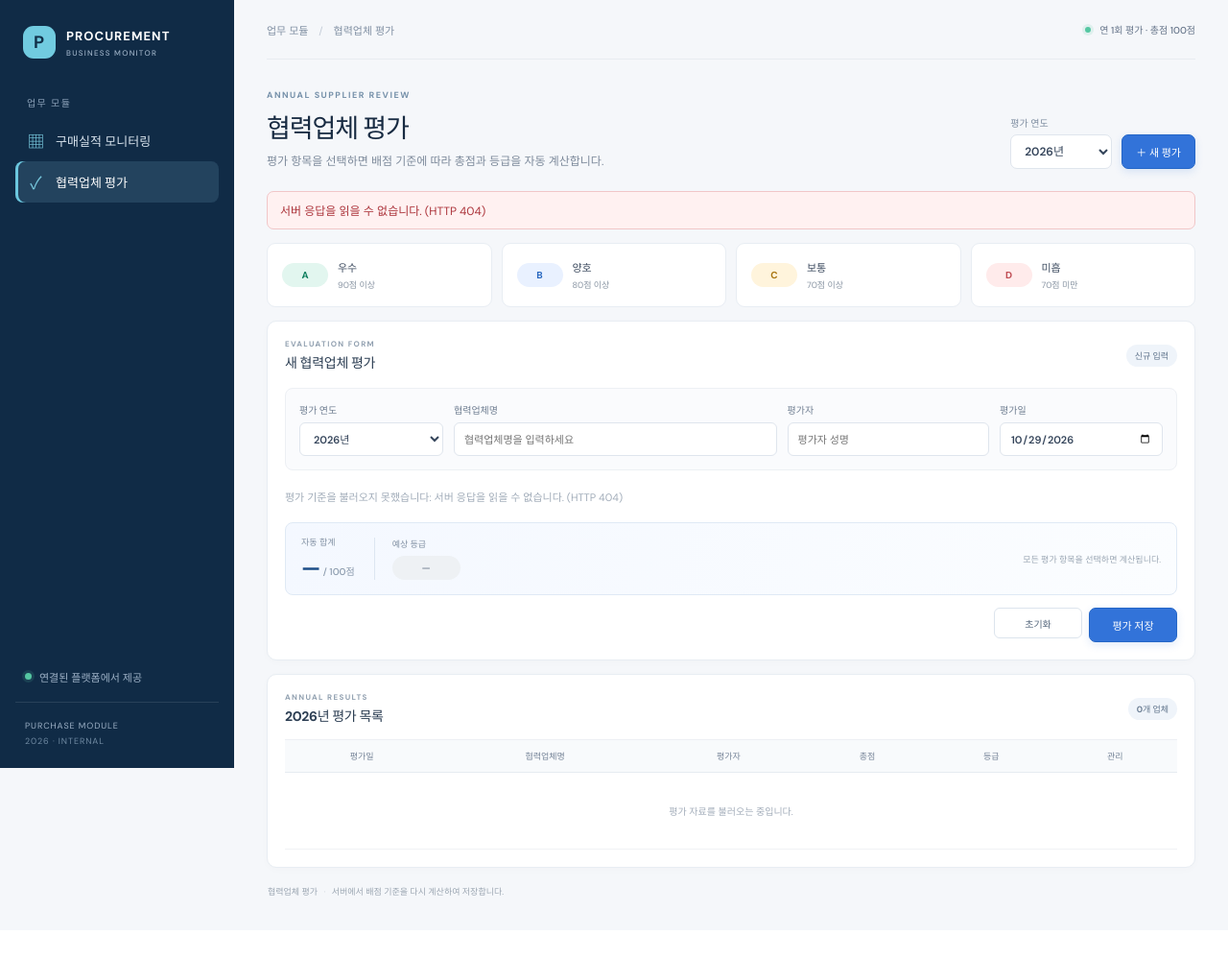
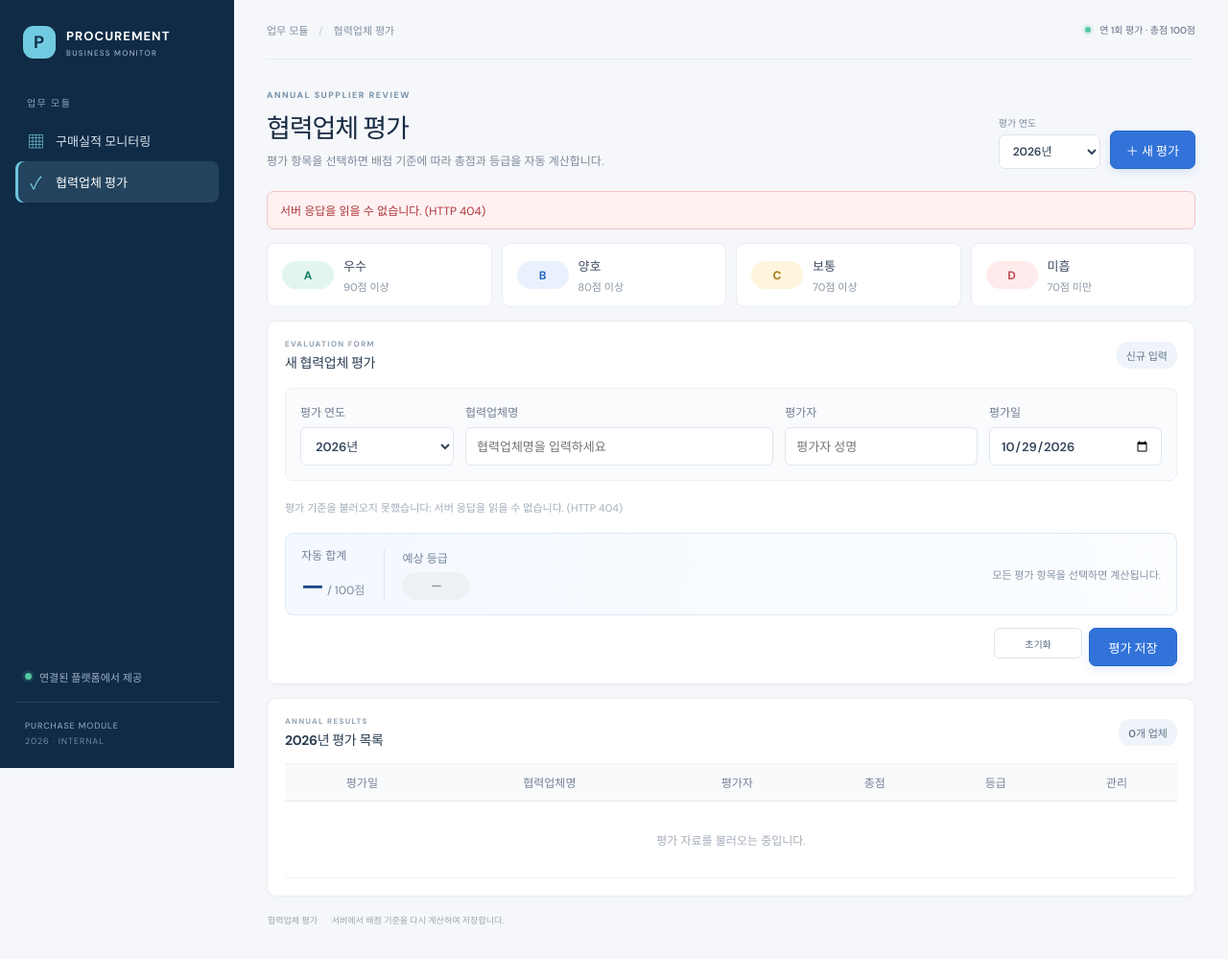
Before and after one commit to chatgptcjsu/Hyebin, a web app: page /purchase/vendor-evaluation.html in a window 1280 px wide. Shown: the whole page at 96% size. Before the commit the page ends 933 px from the top, so only its background shows below. Run offline with its HTML, style and script files only (its server is not run), Linux system fonts and the light colour scheme; data that the repository does not hold is empty.

Commit message:
Match vendor evaluation form layout

```diff
--- a/module-purchase/src/main/resources/static/purchase/vendor-evaluation.css
+++ b/module-purchase/src/main/resources/static/purchase/vendor-evaluation.css
@@ -1,14 +1,14 @@
 .evaluation-content { padding-bottom: 34px; }
 .evaluation-year-actions { align-items: end; }
-.primary-button { min-height: 36px; padding: 0 14px; border: 1px solid #2466c7; border-radius: 7px; background: #3273d9; color: #fff; font-size: 11px; font-weight: 600; box-shadow: 0 3px 8px rgb(50 115 217 / 15%); }
+.primary-button { min-height: 40px; padding: 0 16px; border: 1px solid #2466c7; border-radius: 7px; background: #3273d9; color: #fff; font-size: 13px; font-weight: 600; box-shadow: 0 3px 8px rgb(50 115 217 / 15%); }
 .primary-button:hover:not(:disabled) { background: #2866c6; }
 .primary-button:disabled { cursor: wait; opacity: .6; }
 .evaluation-summary { display: grid; grid-template-columns: repeat(4, minmax(0, 1fr)); gap: 10px; margin-bottom: 14px; }
 .summary-card { display: flex; align-items: center; gap: 10px; min-height: 67px; padding: 12px 15px; border: 1px solid #e8edf3; border-radius: 9px; background: #fff; }
 .summary-card strong, .summary-card small { display: block; }
-.summary-card strong { color: #3e4c60; font-size: 11px; }
-.summary-card small { margin-top: 4px; color: #8995a3; font-size: 9px; }
-.grade-pill { display: inline-flex; min-width: 48px; min-height: 25px; align-items: center; justify-content: center; padding: 3px 8px; border-radius: 14px; font-size: 10px; font-weight: 700; white-space: nowrap; }
+.summary-card strong { color: #3e4c60; font-size: 13px; }
+.summary-card small { margin-top: 4px; color: #8995a3; font-size: 11px; }
+.grade-pill { display: inline-flex; min-width: 54px; min-height: 29px; align-items: center; justify-content: center; padding: 4px 10px; border-radius: 16px; font-size: 12px; font-weight: 700; white-space: nowrap; }
 .grade-a { background: #e2f6ef; color: #118060; }
 .grade-b { background: #e9f1ff; color: #2867bf; }
 .grade-c { background: #fff4dc; color: #a87510; }
@@ -17,56 +17,67 @@
 .evaluation-form-panel, .evaluation-list-panel { padding: 18px; }
 .evaluation-list-panel { margin-top: 14px; }
 .evaluation-panel-heading { margin-bottom: 17px; }
-.edit-state, .count-badge { padding: 5px 9px; border-radius: 12px; background: #eff4fa; color: #62768d; font-size: 9px; font-weight: 600; }
-.evaluation-meta-grid { display: grid; grid-template-columns: 150px minmax(200px, 1.6fr) minmax(150px, 1fr) 170px; gap: 11px; padding: 14px; border: 1px solid #edf0f4; border-radius: 8px; background: #fafbfd; }
-.form-field { display: flex; min-width: 0; flex-direction: column; gap: 6px; color: #6f7e91; font-size: 10px; font-weight: 600; }
-.form-field input, .form-field select { width: 100%; height: 35px; padding: 0 10px; border: 1px solid #dfe5ed; border-radius: 6px; outline: none; background: #fff; color: #34445a; font-size: 11px; }
+.edit-state, .count-badge { padding: 6px 10px; border-radius: 12px; background: #eff4fa; color: #62768d; font-size: 11px; font-weight: 600; }
+.evaluation-meta-grid { display: grid; grid-template-columns: 160px minmax(200px, 1.6fr) minmax(160px, 1fr) 180px; gap: 12px; padding: 15px; border: 1px solid #edf0f4; border-radius: 8px; background: #fafbfd; }
+.form-field { display: flex; min-width: 0; flex-direction: column; gap: 7px; color: #6f7e91; font-size: 12px; font-weight: 600; }
+.form-field input, .form-field select { width: 100%; height: 40px; padding: 0 11px; border: 1px solid #dfe5ed; border-radius: 6px; outline: none; background: #fff; color: #34445a; font-size: 13px; }
 .form-field input:focus, .form-field select:focus { border-color: #76a9eb; box-shadow: 0 0 0 3px rgb(50 115 217 / 10%); }
 .criteria-list { margin-top: 19px; }
 .criteria-section + .criteria-section { margin-top: 17px; }
 .criteria-section-heading { display: flex; align-items: center; gap: 8px; margin-bottom: 9px; }
-.criteria-section-heading > span { display: grid; width: 21px; height: 21px; place-items: center; border-radius: 6px; background: #eaf2ff; color: #3273d9; font-size: 9px; font-weight: 700; }
-.criteria-section-heading h3 { margin: 0; color: #42546a; font-size: 11px; }
-.criteria-grid { display: grid; grid-template-columns: repeat(2, minmax(0, 1fr)); gap: 9px; }
-.criterion-card { min-width: 0; margin: 0; padding: 11px 12px 10px; border: 1px solid #e8edf3; border-radius: 8px; }
-.criterion-card legend { display: flex; width: 100%; align-items: center; gap: 7px; padding: 0; color: #35485f; font-size: 10px; font-weight: 700; }
-.criterion-number { display: inline-grid; width: 20px; height: 20px; flex: 0 0 auto; place-items: center; border-radius: 6px; background: #f1f5f9; color: #6e8197; font-size: 8px; }
-.criterion-card legend small { margin-left: auto; color: #9aa6b3; font-size: 8px; font-weight: 500; white-space: nowrap; }
-.criterion-options { display: grid; grid-template-columns: repeat(2, minmax(0, 1fr)); gap: 6px; margin-top: 9px; }
-.criterion-option { position: relative; min-width: 0; cursor: pointer; }
+.criteria-section-heading > span { display: grid; width: 25px; height: 25px; place-items: center; border-radius: 7px; background: #eaf2ff; color: #3273d9; font-size: 11px; font-weight: 700; }
+.criteria-section-heading h3 { display: flex; align-items: baseline; gap: 8px; margin: 0; color: #344a63; font-size: 16px; }
+.criteria-section-heading h3 small { color: #6f8298; font-size: 13px; font-weight: 600; }
+.criteria-grid { display: grid; grid-template-columns: 1fr; gap: 0; border: 1px solid #e0e7ef; border-radius: 8px; overflow: hidden; }
+.criterion-card { display: grid; grid-template-columns: minmax(230px, 0.9fr) minmax(0, 2.1fr); align-items: stretch; min-width: 0; padding: 0; border: 0; border-bottom: 1px solid #e7edf3; background: #fff; }
+.criterion-card:last-child { border-bottom: 0; }
+.criterion-title { display: flex; min-width: 0; align-items: center; gap: 10px; padding: 13px 15px; color: #34485f; }
+.criterion-number { display: inline-grid; width: 27px; height: 27px; flex: 0 0 auto; place-items: center; border-radius: 7px; background: #f1f5f9; color: #617991; font-size: 11px; font-weight: 700; }
+.criterion-name { color: #35485f; font-size: 14px; font-weight: 700; line-height: 1.4; }
+.criterion-title small { margin-left: auto; color: #718399; font-size: 12px; white-space: nowrap; }
+.criterion-options { display: flex; min-width: 0; flex-wrap: nowrap; gap: 8px; align-items: center; overflow-x: auto; padding: 10px 12px; border-left: 1px solid #edf0f4; background: #fbfcfe; }
+.criterion-option { position: relative; flex: 1 1 0; min-width: 120px; cursor: pointer; }
 .criterion-option input { position: absolute; width: 1px; height: 1px; opacity: 0; }
-.option-copy { display: flex; min-height: 33px; align-items: center; justify-content: space-between; gap: 6px; padding: 6px 8px; border: 1px solid #e9edf2; border-radius: 6px; background: #fff; color: #68778a; font-size: 9px; line-height: 1.35; transition: border-color .12s, background .12s, color .12s; }
+.option-copy { display: flex; min-height: 46px; align-items: center; justify-content: space-between; gap: 8px; padding: 8px 10px; border: 1px solid #e1e7ee; border-radius: 7px; background: #fff; color: #596b80; font-size: 12px; line-height: 1.4; transition: border-color .12s, background .12s, color .12s; }
 .option-copy > span { overflow-wrap: anywhere; }
-.option-copy strong { flex: 0 0 auto; color: #8190a1; font-size: 9px; }
+.option-copy strong { flex: 0 0 auto; color: #71849a; font-size: 12px; white-space: nowrap; }
 .criterion-option:hover .option-copy { border-color: #bdd2ef; background: #f8fbff; }
 .criterion-option input:checked + .option-copy { border-color: #4a84d6; background: #edf4ff; color: #245aa3; box-shadow: inset 0 0 0 1px #4a84d6; }
 .criterion-option input:checked + .option-copy strong { color: #245aa3; }
 .criterion-option input:focus-visible + .option-copy { outline: 2px solid #6e9ed4; outline-offset: 2px; }
 .score-result { display: flex; min-height: 76px; align-items: center; gap: 20px; margin-top: 17px; padding: 13px 16px; border: 1px solid #dfe9f5; border-radius: 8px; background: linear-gradient(100deg, #f4f8ff, #fbfdff); }
 .score-result > div { display: flex; flex-direction: column; gap: 6px; }
-.score-label { color: #8190a2; font-size: 9px; }
-#total-score { color: #1c4d87; font-size: 22px; font-variant-numeric: tabular-nums; }
-#total-score small { color: #8797aa; font-size: 10px; font-weight: 500; }
+.score-label { color: #71839a; font-size: 12px; }
+#total-score { color: #1c4d87; font-size: 26px; font-variant-numeric: tabular-nums; }
+#total-score small { color: #8797aa; font-size: 12px; font-weight: 500; }
 .final-grade-wrap { min-width: 90px; padding-left: 18px; border-left: 1px solid #dce6f1; }
-.score-hint { margin-left: auto; color: #9aa6b3; font-size: 9px; }
+.score-hint { margin-left: auto; color: #8493a4; font-size: 11px; }
 .form-actions { display: flex; justify-content: flex-end; gap: 7px; margin-top: 13px; }
 .form-actions .secondary-button, .form-actions .primary-button { min-width: 92px; }
 .evaluation-table { min-width: 670px; }
-.evaluation-table th, .evaluation-table td { text-align: center; }
+.evaluation-table th, .evaluation-table td { font-size: 12px; text-align: center; }
 .evaluation-table .supplier-cell { color: #3e5067; font-weight: 600; text-align: left; }
 .evaluation-table .number-cell { color: #364e6b; font-weight: 600; }
 .evaluation-table .grade-pill { min-width: 58px; }
-.table-action { height: 25px; padding: 0 9px; border: 1px solid #dce4ed; border-radius: 5px; background: #fff; color: #53657b; font-size: 9px; font-weight: 600; }
+.table-action { height: 31px; padding: 0 11px; border: 1px solid #dce4ed; border-radius: 5px; background: #fff; color: #53657b; font-size: 11px; font-weight: 600; }
 .table-action:hover { border-color: #abc6e9; background: #f5f9ff; color: #3273d9; }
 
 @media (max-width: 1000px) {
   .evaluation-meta-grid { grid-template-columns: repeat(2, minmax(0, 1fr)); }
+  .criterion-card { grid-template-columns: minmax(190px, 0.8fr) minmax(0, 2fr); }
 }
 @media (max-width: 720px) {
   .evaluation-summary { grid-template-columns: repeat(2, minmax(0, 1fr)); gap: 7px; }
   .evaluation-form-panel, .evaluation-list-panel { padding: 14px 11px; }
   .evaluation-meta-grid { grid-template-columns: 1fr 1fr; gap: 9px; padding: 10px; }
-  .criteria-grid { grid-template-columns: 1fr; }
+  .criterion-card { grid-template-columns: 1fr; }
+  .criterion-title { min-height: 52px; padding: 10px 12px 7px; }
+  .criterion-options { border-top: 1px solid #edf0f4; border-left: 0; padding: 9px 10px; }
+  .criterion-option { flex: 0 0 145px; min-width: 145px; }
+  .criteria-section-heading h3 { font-size: 14px; }
+  .criteria-section-heading h3 small { font-size: 12px; }
+  .criterion-name { font-size: 13px; }
+  .option-copy { min-height: 44px; font-size: 12px; }
   .score-result { flex-wrap: wrap; gap: 12px; }
   .score-hint { flex-basis: 100%; margin-left: 0; }
   .evaluation-year-actions { align-items: end; }
```
Also changed, not shown: module-purchase/src/main/resources/static/purchase/vendor-evaluation.js (+20 -13 lines).
